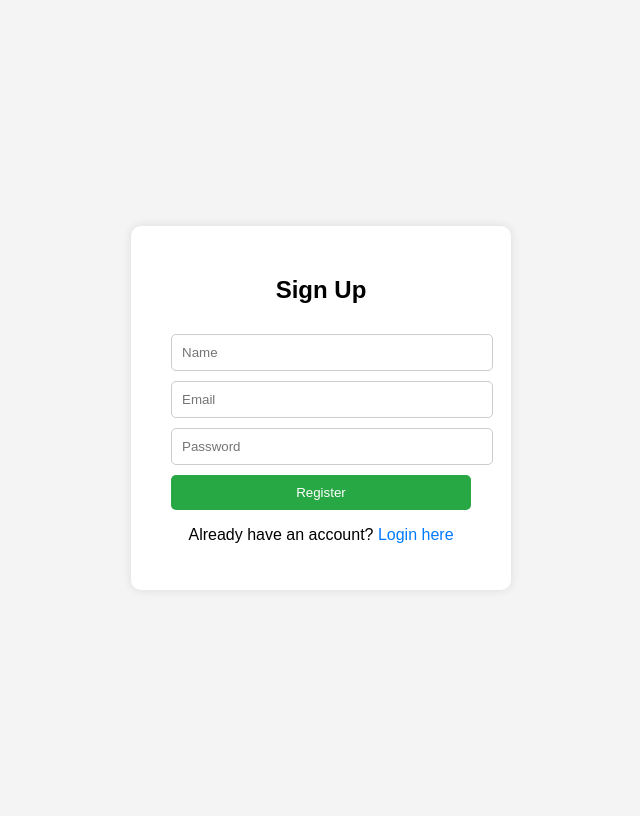
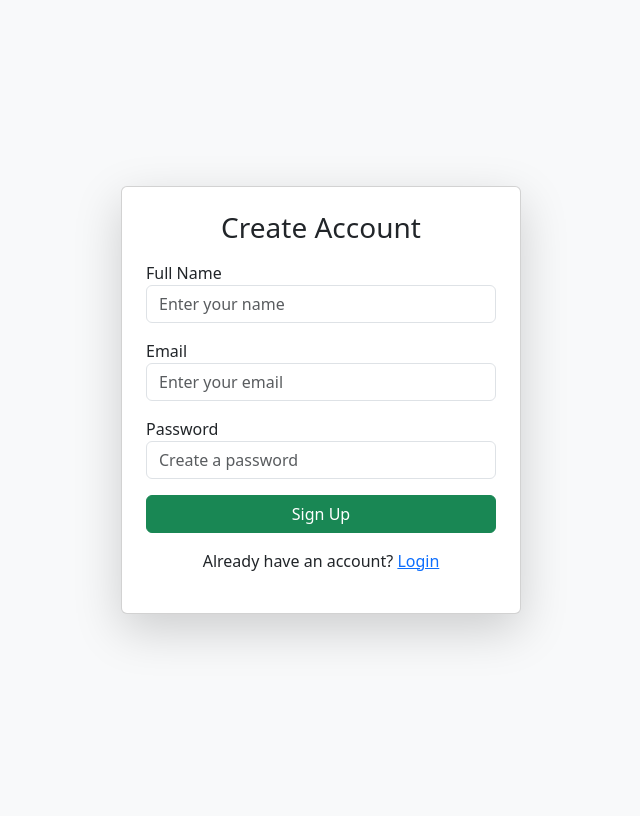
Before and after one commit to Shoaib249/DevOpsProject, a Flask app: page /signup in a window 1280 px wide. Shown: the whole page, without its empty margins (319-959 px from the left). After the commit the page ends 643 px from the top, so only its background shows below. Run offline with Flask 3, Linux system fonts and the light colour scheme; some libraries are stand-ins or nearby versions.

Commit message:
Updated login & signup UI and fixed database config

```diff
--- a/app.py
+++ b/app.py
@@ -1,70 +1,76 @@
-from flask import Flask, render_template, request, redirect, url_for, session
+from flask import Flask, render_template, request, redirect, url_for, session, flash
 from flask_mysqldb import MySQL
 import MySQLdb.cursors
 import re
+from werkzeug.security import generate_password_hash, check_password_hash
 import config
 
 app = Flask(__name__)
-app.secret_key = "your_secret_key"
+app.config.from_object('config.Config')  # config.py se Config load ho raha hai
 
-app.config["MYSQL_HOST"] = config.MYSQL_HOST
-app.config["MYSQL_USER"] = config.MYSQL_USER
-app.config["MYSQL_PASSWORD"] = config.MYSQL_PASSWORD
-app.config["MYSQL_DB"] = config.MYSQL_DB
-
-mysql = MySQL(app)
-
+mysql = MySQL(app)  # MySQL object
 
 @app.route("/")
 def home():
     return redirect(url_for("login"))
 
-
 @app.route("/signup", methods=["GET", "POST"])
 def signup():
     msg = ""
     if request.method == "POST":
-        name = request.form["name"]
-        email = request.form["email"]
-        password = request.form["password"]
+        name = request.form.get("name")
+        email = request.form.get("email")
+        password = request.form.get("password")
 
-        cursor = mysql.connection.cursor()
-        cursor.execute("SELECT * FROM users WHERE email = %s", (email,))
-        account = cursor.fetchone()
+        # Form validation
+        if not name or not email or not password:
+            msg = "Please fill out all fields!"
+        elif not re.match(r"[^@]+@[^@]+\.[^@]+", email):
+            msg = "Invalid email address!"
+        else:
+            cursor = mysql.connection.cursor(MySQLdb.cursors.DictCursor)
+            cursor.execute("SELECT * FROM users WHERE email = %s", (email,))
+            account = cursor.fetchone()
 
-        if account:
-            msg = "Account already exists!"
-        else:
-            cursor.execute(
-                "INSERT INTO users (name, email, password) VALUES (%s, %s, %s)",
-                (name, email, password),
-            )
-            mysql.connection.commit()
-            msg = "You have successfully registered!"
+            if account:
+                msg = "Account already exists!"
+            else:
+                hashed_password = generate_password_hash(password)
+                cursor.execute(
+                    "INSERT INTO users (name, email, password) VALUES (%s, %s, %s)",
+                    (name, email, hashed_password)
+                )
+                mysql.connection.commit()
+                cursor.close()
+                flash("You have successfully registered!", "success")
+                return redirect(url_for("login"))
+
     return render_template("signup.html", msg=msg)
-
 
 @app.route("/login", methods=["GET", "POST"])
 def login():
     msg = ""
     if request.method == "POST":
-        email = request.form["email"]
-        password = request.form["password"]
+        email = request.form.get("email")
+        password = request.form.get("password")
 
-        cursor = mysql.connection.cursor()
-        cursor.execute(
-            "SELECT * FROM users WHERE email = %s AND password = %s", (email, password)
-        )
-        account = cursor.fetchone()
+        if not email or not password:
+            msg = "Please fill out both fields!"
+        else:
+            cursor = mysql.connection.cursor(MySQLdb.cursors.DictCursor)
+            cursor.execute("SELECT * FROM users WHERE email = %s", (email,))
+            account = cursor.fetchone()
+            cursor.close()
 
-        if account:
-            session["loggedin"] = True
-            session["name"] = account[1]
-            return redirect(url_for("welcome"))
-        else:
-            msg = "Incorrect email or password!"
+            if account and check_password_hash(account["password"], password):
+                session["loggedin"] = True
+                session["name"] = account["name"]
+                session["email"] = account["email"]
+                return redirect(url_for("welcome"))
+            else:
+                msg = "Incorrect email or password!"
+
     return render_template("login.html", msg=msg)
-
 
 @app.route("/welcome")
 def welcome():
@@ -72,6 +78,10 @@ def welcome():
         return render_template("welcome.html", name=session["name"])
     return redirect(url_for("login"))
 
+@app.route("/logout")
+def logout():
+    session.clear()
+    return redirect(url_for("login"))
 
 if __name__ == "__main__":
-    app.run(debug=True)
+    app.run(host="0.0.0.0", port=8000, debug=True)
--- a/templates/signup.html
+++ b/templates/signup.html
@@ -1,87 +1,35 @@
-
 <!DOCTYPE html>
-<html>
+<html lang="en">
 <head>
-    <title>Sign Up</title>
-    <style>
-        body {
-            font-family: Arial, sans-serif;
-            background-color: #f4f4f4;
-            display: flex;
-            height: 100vh;
-            align-items: center;
-            justify-content: center;
-        }
-
-        .signup-container {
-            background-color: #ffffff;
-            padding: 30px 40px;
-            border-radius: 10px;
-            box-shadow: 0 0 10px rgba(0, 0, 0, 0.1);
-            width: 300px;
-        }
-
-        h2 {
-            text-align: center;
-            margin-bottom: 20px;
-        }
-
-        input[type="text"],
-        input[type="email"],
-        input[type="password"],
-        input[type="submit"] {
-            width: 100%;
-            padding: 10px;
-            margin-top: 10px;
-            border-radius: 5px;
-            border: 1px solid #ccc;
-        }
-
-        input[type="submit"] {
-            background-color: #28a745;
-            color: white;
-            border: none;
-            cursor: pointer;
-        }
-
-        input[type="submit"]:hover {
-            background-color: #218838;
-        }
-
-        .message {
-            color: green;
-            text-align: center;
-            margin-top: 10px;
-        }
-
-        .login-link {
-            text-align: center;
-            margin-top: 15px;
-        }
-
-        .login-link a {
-            color: #007bff;
-            text-decoration: none;
-        }
-
-        .login-link a:hover {
-            text-decoration: underline;
-        }
-    </style>
+    <meta charset="UTF-8">
+    <meta name="viewport" content="width=device-width, initial-scale=1.0">
+    <title>Signup - Flask Auth</title>
+    <link href="https://cdn.jsdelivr.net/npm/bootstrap@5.3.0/dist/css/bootstrap.min.css" rel="stylesheet">
 </head>
-<body>
-    <div class="signup-container">
-        <h2>Sign Up</h2>
-        <form action="/signup" method="POST">
-            <input type="text" name="name" placeholder="Name" required>
-            <input type="email" name="email" placeholder="Email" required>
-            <input type="password" name="password" placeholder="Password" required>
-            <input type="submit" value="Register">
+<body class="bg-light d-flex justify-content-center align-items-center vh-100">
+    <div class="card shadow-lg p-4" style="width: 400px;">
+        <h3 class="text-center mb-3">Create Account</h3>
+        {% if msg %}
+            <div class="alert alert-warning text-center">{{ msg }}</div>
+        {% endif %}
+        <form method="POST">
+            <div class="mb-3">
+                <label>Full Name</label>
+                <input type="text" name="name" class="form-control" placeholder="Enter your name" required>
+            </div>
+            <div class="mb-3">
+                <label>Email</label>
+                <input type="email" name="email" class="form-control" placeholder="Enter your email" required>
+            </div>
+            <div class="mb-3">
+                <label>Password</label>
+                <input type="password" name="password" class="form-control" placeholder="Create a password" required>
+            </div>
+            <button type="submit" class="btn btn-success w-100">Sign Up</button>
         </form>
-        <p class="message">{{ msg }}</p>
-        <div class="login-link">
-            <p>Already have an account? <a href="/login">Login here</a></p>
-        </div>
+        <p class="text-center mt-3">
+            Already have an account? <a href="{{ url_for('login') }}">Login</a>
+        </p>
     </div>
 </body>
 </html>
```
Also changed, not shown: config.py (+6 -4 lines), setup.sql (added, +22 -0 lines), templates/login.html (+24 -77 lines), templates/welcome.html (+9 -27 lines), 1 other file.
